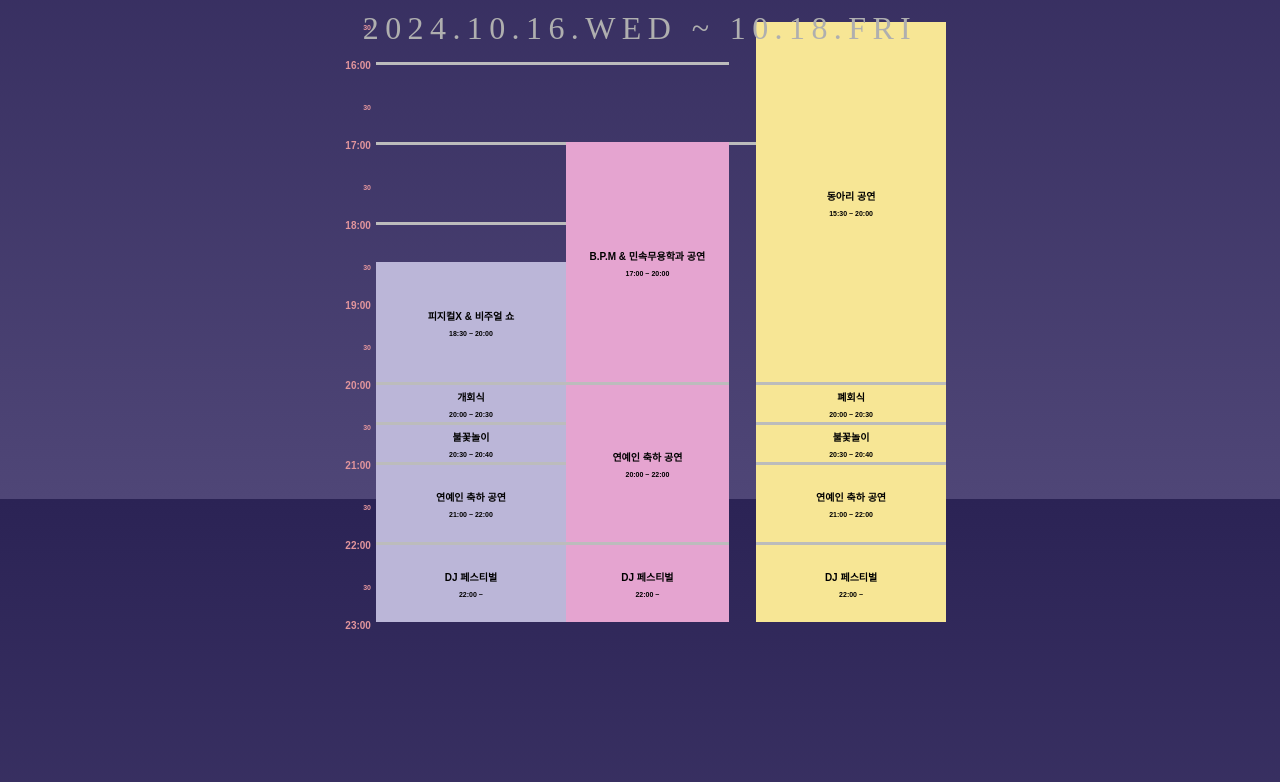
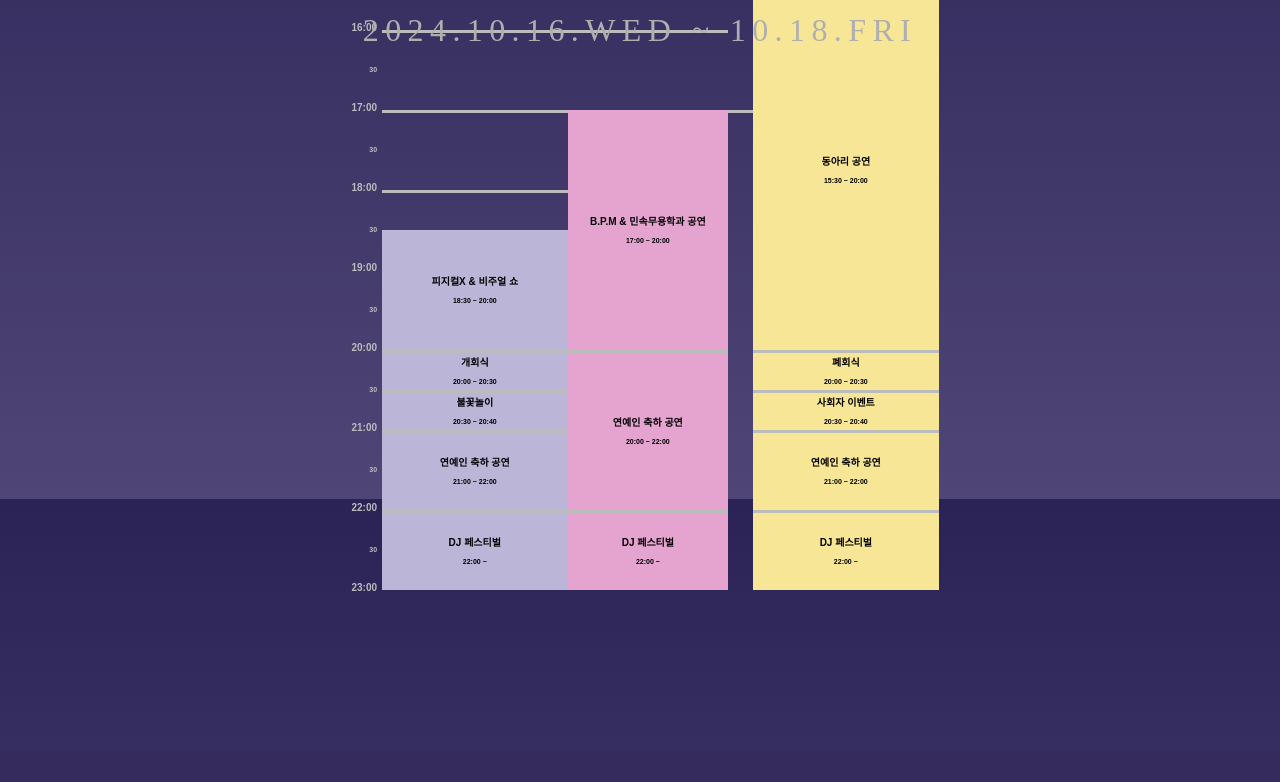
Before and after one commit to seoiiwon/2024_GNU_PIESTA, a FastAPI app: page /timetable in a window 1280 px wide. Shown: the part 301-1083 px from the top of the page. After the commit the page ends 892 px from the top, so only its background shows below. Run offline with FastAPI, Linux system fonts and the light colour scheme; some web fonts are replaced.

Commit message:
feat/ timetable

```diff
--- a/main.py
+++ b/main.py
@@ -65,9 +65,10 @@ app.include_router(notice.router)
 #     return FileResponse("favicon.ico")
 
 
-HOST = "0.0.0.0"
-# HOST = "172.30.1.11"
-PORT = 80
+# HOST = "0.0.0.0"
+# PORT = 80
+HOST = "127.0.0.1"
+PORT = 8000
 
 
 if __name__ == "__main__":
--- a/static/css/timetable/timetable.css
+++ b/static/css/timetable/timetable.css
@@ -327,7 +325,7 @@
     padding-left: 0;
     margin: 0 auto; /* 수평 중앙 정렬 */
     width: 70%;
-    height: 60vh;
+    height: 64vh;
   }
 
   .header {
@@ -360,13 +358,13 @@
   .time-slot span {
     font-weight: 600;
     font-size: 10px; /* 시간 글자 크기 */
-    color: #E2959C;
+    color: #BCBCBC;
   }
 
   .half-hour span {
     font-size: 7px; /* '30' 글자 크기 */
     font-weight: 600;
-    color: #E2959C;
+    color: #BCBCBC;
   }
 
   .day-column {
--- a/templates/comment/comment.html
+++ b/templates/comment/comment.html
@@ -4,6 +4,7 @@
     <meta charset="UTF-8" />
     <meta name="viewport" content="width=device-width, initial-scale=1.0" />
     <title>Document</title>
+    <link rel="stylesheet" href="{{ url_for('static', path='css/init.css') }}">
     <link
       rel="stylesheet"
       href="{{ url_for('static', path='css/comment/comment.css') }}"
--- a/templates/timetable/timetable.html
+++ b/templates/timetable/timetable.html
@@ -5,6 +5,7 @@
   <meta charset="UTF-8" />
   <meta name="viewport" content="width=device-width, initial-scale=1.0" />
   <title>Timetable</title>
+  <link rel="stylesheet" href="{{ url_for('static', path='css/init.css') }}">
   <link rel="stylesheet" href="/static/css/timetable/timetable.css">
   <link rel="stylesheet" href="{{ url_for('static', path='css/timetable/timetable.css') }}">
   <link rel="stylesheet" href="{{ url_for('static', path='css/main/logo.css') }}">
@@ -77,34 +78,34 @@
         <div class="day">OCT 16, WED</div>
         <div class="events-day">
           <div class="event" id="day1" style="grid-row: 8 / 11;"
-            onclick="showPopup('피지컬X ,& 비주얼 쇼', '18:30 ~ 20:00', '오프닝,참가자 입장 및 소개,규정포즈 심사,중간 심사 및 이벤트,2차 비교심사,최종심사(3명),심사 결과 집계 및 이벤트, 심사발표 및 단체촬영', '{{ url_for('static', path='images/타임테이블 아이콘/쇼2.png')}}' )">
+            onclick="showPopup(1, '피지컬X ,& 비주얼 쇼', '18:30 ~ 20:00', '오프닝,참가자 입장 및 소개,규정포즈 심사,중간 심사 및 이벤트,2차 비교심사,최종심사(3명),심사 결과 집계 및 이벤트, 심사발표 및 단체촬영', '{{ url_for('static', path='images/타임테이블 아이콘/쇼2.png')}}' )">
             <!-- <img src="{{ url_for('static', path='images/타임테이블 아이콘/쇼2.png')}}" alt="icon"> -->
             피지컬X & 비주얼 쇼 <!-- 이벤트 이름 -->
             <span class="event-time">18:30 ~ 20:00</span> <!-- 시간 표시 -->
 
           </div>
           <div class="event" id="day1" style="grid-row: 11 / 12;"
-            onclick="showPopup('개회식', '20:00 ~ 20:30', '개회식', '{{ url_for('static', path='images/타임테이블 아이콘/개회식.png')}}')">
+            onclick="showPopup(1, '개회식', '20:00 ~ 20:30', '개회식', '{{ url_for('static', path='images/타임테이블 아이콘/개회식.png')}}')">
             <!-- <img src="{{ url_for('static', path='images/타임테이블 아이콘/개회식.png')}}" alt="icon"> -->
             개회식 <!-- 이벤트 이름 -->
             <span class="event-time">20:00 ~ 20:30</span> <!-- 시간 표시 -->
 
           </div>
           <div class="event" id="day1" style="grid-row: 12 / 13;"
-            onclick="showPopup('불꽃놀이', '20:30 ~ 20:40', '불꽃놀이', '{{ url_for('static', path='images/타임테이블 아이콘/불꽃놀이.png')}}')">
+            onclick="showPopup(1, '불꽃놀이', '20:30 ~ 20:40', '불꽃놀이', '{{ url_for('static', path='images/타임테이블 아이콘/불꽃놀이.png')}}')">
             <!-- <img src="{{ url_for('static', path='images/타임테이블 아이콘/불꽃놀이.png')}}" alt="icon"> -->
             불꽃놀이 <!-- 이벤트 이름 -->
             <span class="event-time"> 20:30 ~ 20:40</span> <!-- 시간 표시 -->
           </div>
           <div class="event" id="day1" style="grid-row: 13 / 15;"
-            onclick="showPopup('연예인 축하 공연', '21:00 ~ 22:00', '10/16(수),,21:00 로이킴,21:30 볼사', '{{ url_for('static', path='images/타임테이블 아이콘/노래.png')}}')">
+            onclick="showPopup(1, '연예인 축하 공연', '21:00 ~ 22:00', '10/16(수),,21:00 로이킴,21:30 볼사', '{{ url_for('static', path='images/타임테이블 아이콘/노래.png')}}')">
             <!-- <img src="{{ url_for('static', path='images/타임테이블 아이콘/노래.png')}}" alt="icon"> -->
             연예인 축하 공연 <!-- 이벤트 이름 -->
             <span class="event-time">21:00 ~ 22:00</span> <!-- 시간 표시 -->
 
           </div>
           <div class="event" id="day1" style="grid-row: 15 / 17;"
-            onclick="showPopup('DJ 페스티벌', '22:00 ~', '10/16(수),,22:00 DJ 아나콘다,22:30 DJ 허조교', '{{ url_for('static', path='images/타임테이블 아이콘/노래.png')}}')">
+            onclick="showPopup(2, 'DJ 페스티벌', '22:00 ~', '10/16(수),,22:00 DJ 아나콘다,22:30 DJ 허조교', '{{ url_for('static', path='images/타임테이블 아이콘/노래.png')}}')">
             <!-- <img src="{{ url_for('static', path='images/타임테이블 아이콘/DJ.png')}}" alt="icon"> -->
             DJ 페스티벌 <!-- 이벤트 이름 -->
             <span class="event-time">22:00 ~ </span> <!-- 시간 표시 -->
@@ -122,20 +123,20 @@
         <div class="day">OCT 17, THU</div>
         <div class="events-day">
           <div class="event" id="day2" style="grid-row: 5 / 11;"
-            onclick="showPopup('B.P.M ,& 민속무용학과 공연', '17:00 ~ 20:00', '오프닝,,아가미,배재영,마지막,WITH너무 떨리조,소울 장채연,준수한 준수,이우리,Llee 이현정,경상대 다비치,킨더조이,정원정,BHC,505,강현점,민속무용학과,,B.P.M 시상식', '{{ url_for('static', path='images/타임테이블 아이콘/쇼2.png')}}')">
+            onclick="showPopup(2, 'B.P.M ,& 민속무용학과 공연', '17:00 ~ 20:00', '오프닝,,아가미,배재영,마지막,WITH너무 떨리조,소울 장채연,준수한 준수,이우리,Llee 이현정,경상대 다비치,킨더조이,정원정,BHC,505,강현점,민속무용학과,,B.P.M 시상식', '{{ url_for('static', path='images/타임테이블 아이콘/쇼2.png')}}')">
             <!-- <img src="{{ url_for('static', path='images/타임테이블 아이콘/쇼2.png')}}" alt="icon"> -->
             B.P.M & 민속무용학과 공연 <!-- 이벤트 이름 -->
             <span class="event-time">17:00 ~ 20:00</span> <!-- 시간 표시 -->
 
           </div>
           <div class="event" id="day2" style="grid-row: 11 / 15;"
-            onclick="showPopup('연예인 축하 공연', '20:00 ~ 22:00', '10/17(목),,20:00 유니스,20:30 트리플에스,21:00 조유리,21:30 최예나', '{{ url_for('static', path='images/타임테이블 아이콘/노래.png')}}')">
+            onclick="showPopup(2, '연예인 축하 공연', '20:00 ~ 22:00', '10/17(목),,20:00 유니스,20:30 트리플에스,21:00 조유리,21:30 최예나', '{{ url_for('static', path='images/타임테이블 아이콘/노래.png')}}')">
             <!-- <img src="{{ url_for('static', path='images/타임테이블 아이콘/노래.png')}}" alt="icon"> -->
             연예인 축하 공연 <!-- 이벤트 이름 -->
             <span class="event-time">20:00 ~ 22:00</span> <!-- 시간 표시 -->
           </div>
           <div class="event" id="day2" style="grid-row: 15/ 17;"
-            onclick="showPopup('DJ 페스티벌', '22:00 ~', '10/17(목),,DJ 지지', '{{ url_for('static', path='images/타임테이블 아이콘/DJ.png')}}')">
+            onclick="showPopup(2, 'DJ 페스티벌', '22:00 ~', '10/17(목),,DJ 지지', '{{ url_for('static', path='images/타임테이블 아이콘/DJ.png')}}')">
             <!-- <img src="{{ url_for('static', path='images/타임테이블 아이콘/DJ.png')}}" alt="icon"> -->
             DJ 페스티벌 <!-- 이벤트 이름 -->
             <span class="event-time">22:00 ~ </span> <!-- 시간 표시 -->
@@ -153,35 +154,35 @@
         <div class="day">OCT 18, FRI</div>
         <div class="events-day">
           <div class="event" id="day3" style="grid-row: 2 / 11;"
-            onclick="showPopup('동아리 공연', '15:30 ~ 20:00', '15:40 ~ 16:00  바로크,16:00 ~ 16:20  남가람,16:20 ~ 16:40  베이비스트링스,16:40 ~ 17:00  다운타운,17:00 ~ 17:20  소리울림,17:20 ~ 17:40  빛소리,17:40 ~ 18:00  햇귀,18:00 ~ 18:20  메아리,18:20 ~ 18:40  파랑새,18:40 ~ 19:00  기라성,19:00 ~ 19:20  도비,19:20 ~ 19:40  퍼포먼스,19:40 ~ 20:00  토네이도', '{{ url_for('static', path='images/타임테이블 아이콘/콘서트.png')}}')">
+            onclick="showPopup(3, '동아리 공연', '15:30 ~ 20:00', '15:40 ~ 16:00  바로크,16:00 ~ 16:20  남가람,16:20 ~ 16:40  베이비스트링스,16:40 ~ 17:00  다운타운,17:00 ~ 17:20  소리울림,17:20 ~ 17:40  빛소리,17:40 ~ 18:00  햇귀,18:00 ~ 18:20  메아리,18:20 ~ 18:40  파랑새,18:40 ~ 19:00  기라성,19:00 ~ 19:20  도비,19:20 ~ 19:40  퍼포먼스,19:40 ~ 20:00  토네이도', '{{ url_for('static', path='images/타임테이블 아이콘/콘서트.png')}}')">
             <!-- <img src="{{ url_for('static', path='images/타임테이블 아이콘/콘서트.png')}}" alt="icon"> -->
             동아리 공연 <!-- 이벤트 이름 -->
             <span class="event-time">15:30 ~ 20:00</span> <!-- 시간 표시 -->
 
           </div>
           <div class="event" id="day3" style="grid-row: 11 / 12;"
-            onclick="showPopup('폐회식', '20:00 ~ 20:30', '폐회식', '{{ url_for('static', path='images/타임테이블 아이콘/폐회식.png')}}')">
+            onclick="showPopup(3, '폐회식', '20:00 ~ 20:30', '폐회식', '{{ url_for('static', path='images/타임테이블 아이콘/폐회식.png')}}')">
             <!-- <img src="{{ url_for('static', path='images/타임테이블 아이콘/폐회식.png')}}" alt="icon"> -->
             폐회식 <!-- 이벤트 이름 -->
             <span class="event-time">20:00 ~ 20:30</span> <!-- 시간 표시 -->
 
           </div>
           <div class="event" id="day3" style="grid-row: 12 / 13;"
-            onclick="showPopup('불꽃놀이', '20:30 ~ 20:40', '불꽃놀이', '{{ url_for('static', path='images/타임테이블 아이콘/불꽃놀이.png')}}')">
+            onclick="showPopup(3, '사회자 이벤트', '20:30 ~ 20:40', '사회자 이벤트', '{{ url_for('static', path='images/타임테이블 아이콘/불꽃놀이.png')}}')">
 
             <!-- <img src="{{ url_for('static', path='images/타임테이블 아이콘/불꽃놀이.png')}}" alt="icon"> -->
-            불꽃놀이 <!-- 이벤트 이름 -->
+            사회자 이벤트 <!-- 이벤트 이름 -->
             <span class="event-time">20:30 ~ 20:40</span> <!-- 시간 표시 -->
           </div>
           <div class="event" id="day3" style="grid-row: 13 / 15;"
-            onclick="showPopup('연예인 축하 공연', '21:00 ~ 22:00', '10/18(금),,21:00 비와이,21:30 애쉬 아일랜드', '{{ url_for('static', path='images/타임테이블 아이콘/노래.png')}}')">
+            onclick="showPopup(3, '연예인 축하 공연', '21:00 ~ 22:00', '10/18(금),,21:00 비와이,21:30 애쉬 아일랜드', '{{ url_for('static', path='images/타임테이블 아이콘/노래.png')}}')">
             <!-- <img src="{{ url_for('static', path='images/타임테이블 아이콘/노래.png')}}" alt="icon"> -->
             연예인 축하 공연 <!-- 이벤트 이름 -->
             <span class="event-time">21:00 ~ 22:00</span> <!-- 시간 표시 -->
 
           </div>
           <div class="event" id="day3" style="grid-row: 15 / 17;"
-            onclick="showPopup('DJ 페스티벌', '22:00 ~', '10/18(금),,DJ 아나콘다,DJ 세포', '{{ url_for('static', path='images/타임테이블 아이콘/DJ.png')}}')">
+            onclick="showPopup(3, 'DJ 페스티벌', '22:00 ~', '10/18(금),,DJ 아나콘다,DJ 세포', '{{ url_for('static', path='images/타임테이블 아이콘/DJ.png')}}')">
             <!-- <img src="{{ url_for('static', path='images/타임테이블 아이콘/DJ.png')}}" alt="icon"> -->
             DJ 페스티벌 <!-- 이벤트 이름 -->
             <span class="event-time">22:00 ~ </span> <!-- 시간 표시 -->
@@ -204,7 +205,7 @@
       </div>
       <div class="popup-right">
         <span id="popup-detail"></span>
-        <span class="close-btn" onclick="closePopup()">&times;</span>
+        <!-- <span class="close-btn" onclick="closePopup()">&times;</span> -->
       </div>
     </div>
   </div>
```
Also changed, not shown: other parts of static/css/timetable/timetable.css (+32 -43 lines), static/js/timetable/timetable.js (+38 -15 lines).
